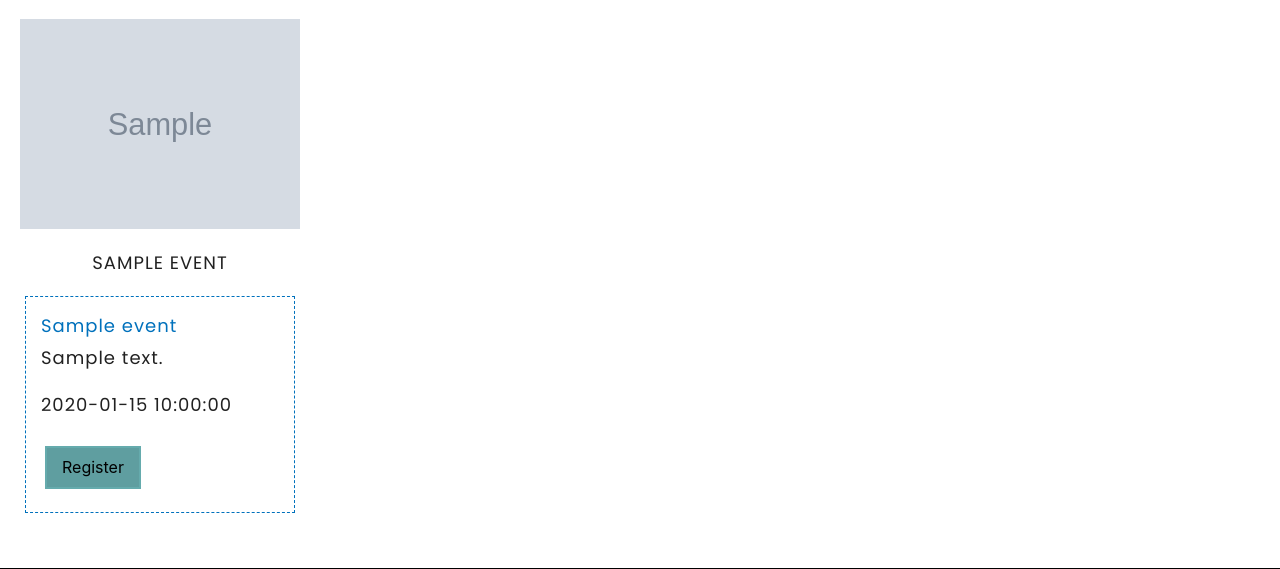
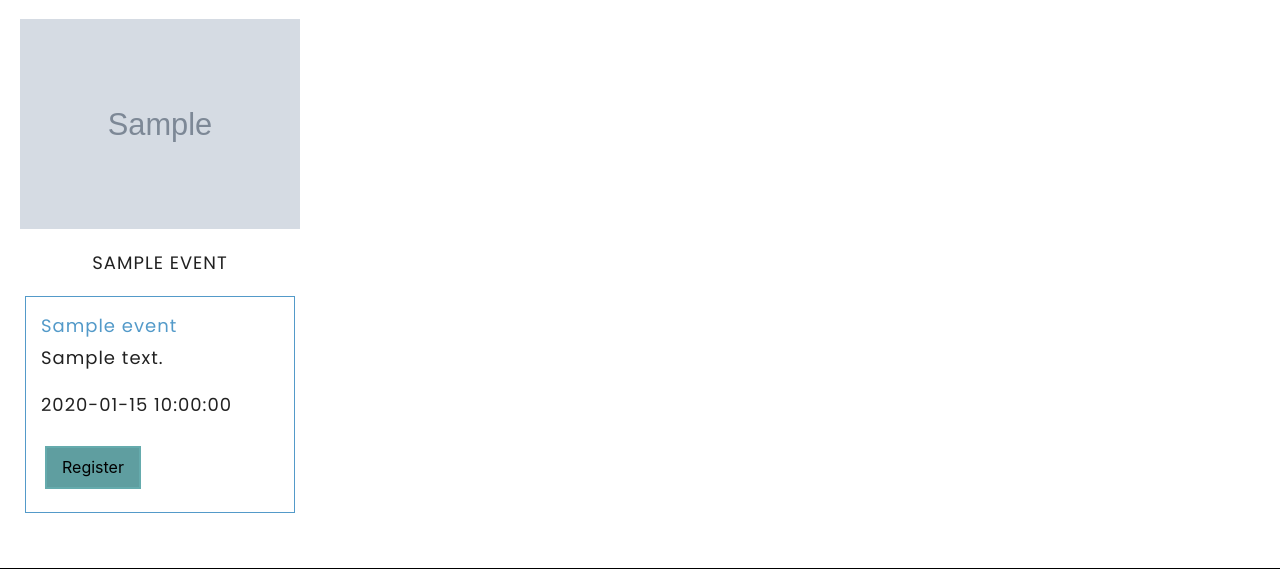
Before and after one commit to Code-Institute-Submissions/susanmarie87-The-Garden_NovResub, a Flask app: page /events in a window 1280 px wide. Shown: the part 959-1528 px from the top of the page. Run offline with Flask 2, Linux system fonts and the light colour scheme; grey boxes marked "Sample" are stand-in pictures; a database or web service that is not in the repository returns one stand-in record (values such as "Sample title"); some libraries are stand-ins or nearby versions; some web fonts are replaced.

Commit message:
Changed card border to solid.

```diff
--- a/static/css/styles.css
+++ b/static/css/styles.css
@@ -890,11 +890,11 @@ img {
 .cards_wrap .card_bottom .card_info {
     padding: 15px;
     margin: 10px 0;
-    border: 1px dashed #0071bc;
+    border: 1px solid #539ac9;
 }
 
 .cards_wrap .card_bottom .card_info .title {
-    color: #0071bc;
+    color: #539ac9;
     font-size: 18px;
     margin-bottom: 5px;
 }
```
